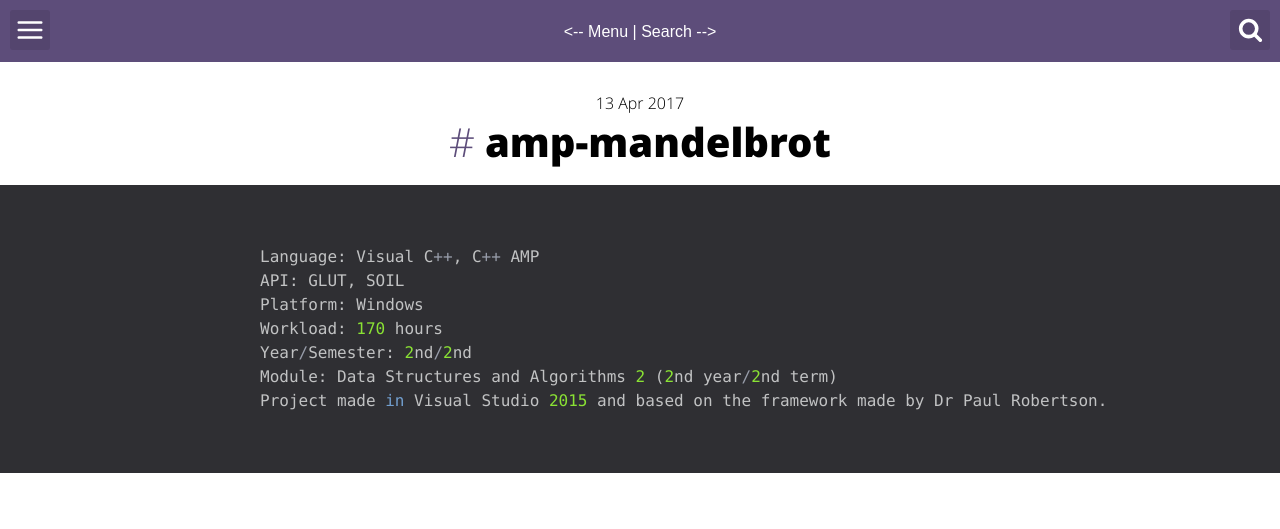
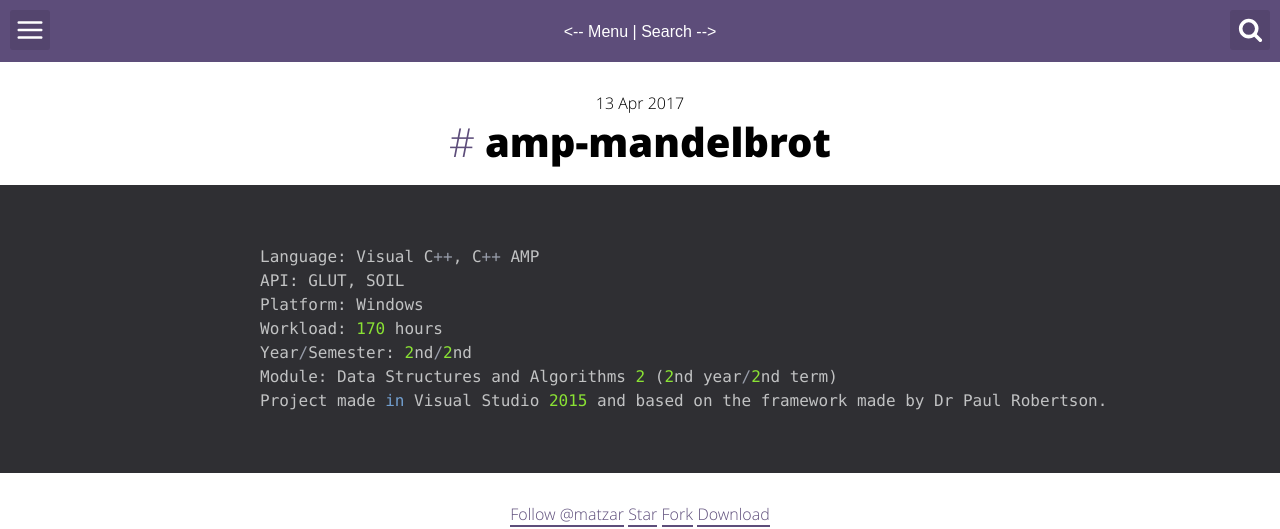
Before and after one commit to matzar/matzar.github.io, a Jekyll site: the page built from _posts/2017-04-13-amp_mandelbrot.md, in a window 1280 px wide and 900 px high, cut to the strip 0-529 px from the top of the window. Built offline with Jekyll 4.4.1, drawn with Linux system fonts in a browser that asks for light colours.

Commit message:
amp buttons in

```diff
--- a/_posts/2017-04-13-amp_mandelbrot.md
+++ b/_posts/2017-04-13-amp_mandelbrot.md
@@ -28,7 +28,17 @@ Module: Data Structures and Algorithms 2 (2nd year/2nd term)
 <center>
 <body>
 
+<!-- Place this tag where you want the button to render. -->
+<a class="github-button" href="https://github.com/matzar" aria-label="Follow @matzar on GitHub">Follow @matzar</a>
 
+<!-- Place this tag where you want the button to render. -->
+<a class="github-button" href="https://github.com/matzar/mandelbrot-amp" data-icon="octicon-star" aria-label="Star matzar/mandelbrot-amp on GitHub">Star</a>
+
+<!-- Place this tag where you want the button to render. -->
+<a class="github-button" href="https://github.com/matzar/mandelbrot-amp/fork" data-icon="octicon-repo-forked" aria-label="Fork matzar/mandelbrot-amp on GitHub">Fork</a>
+
+<!-- Place this tag where you want the button to render. -->
+<a class="github-button" href="https://github.com/matzar/mandelbrot-amp/archive/master.zip" data-icon="octicon-cloud-download" aria-label="Download matzar/mandelbrot-amp on GitHub">Download</a>
 
 <!-- Place this tag in your head or just before your close body tag. -->
 <script async defer src="https://buttons.github.io/buttons.js"></script>
```
